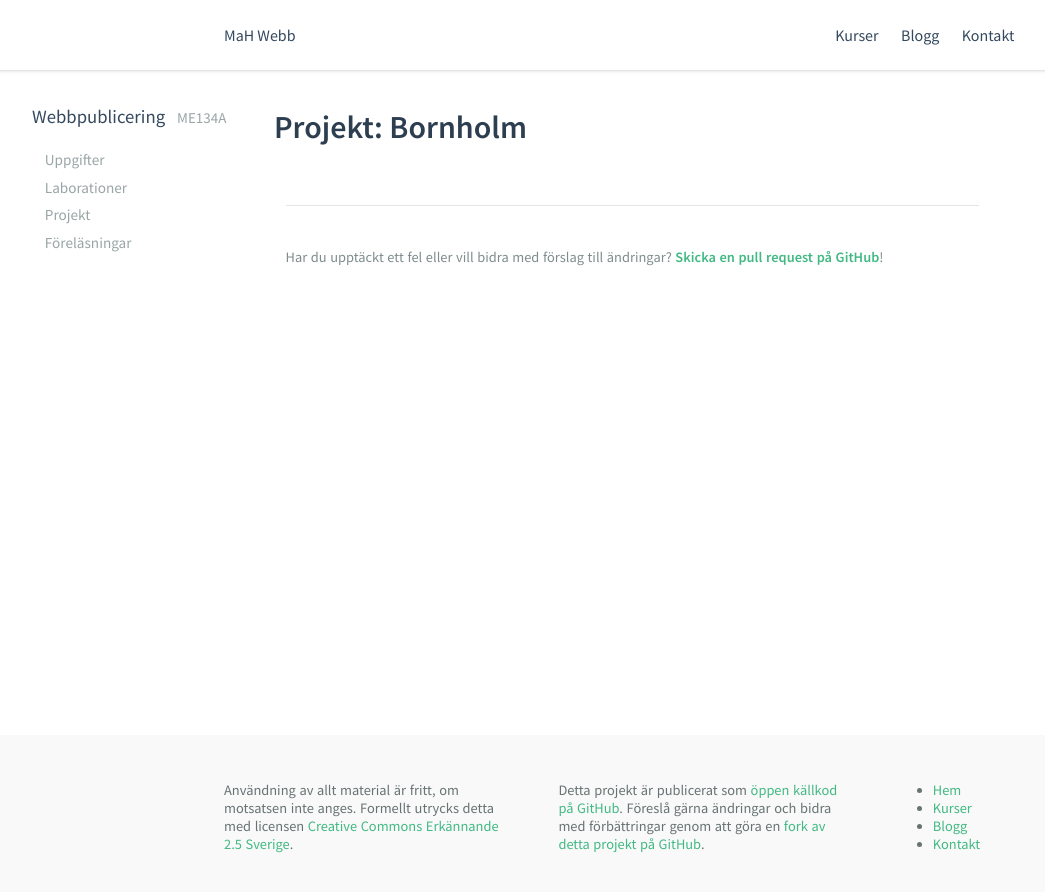
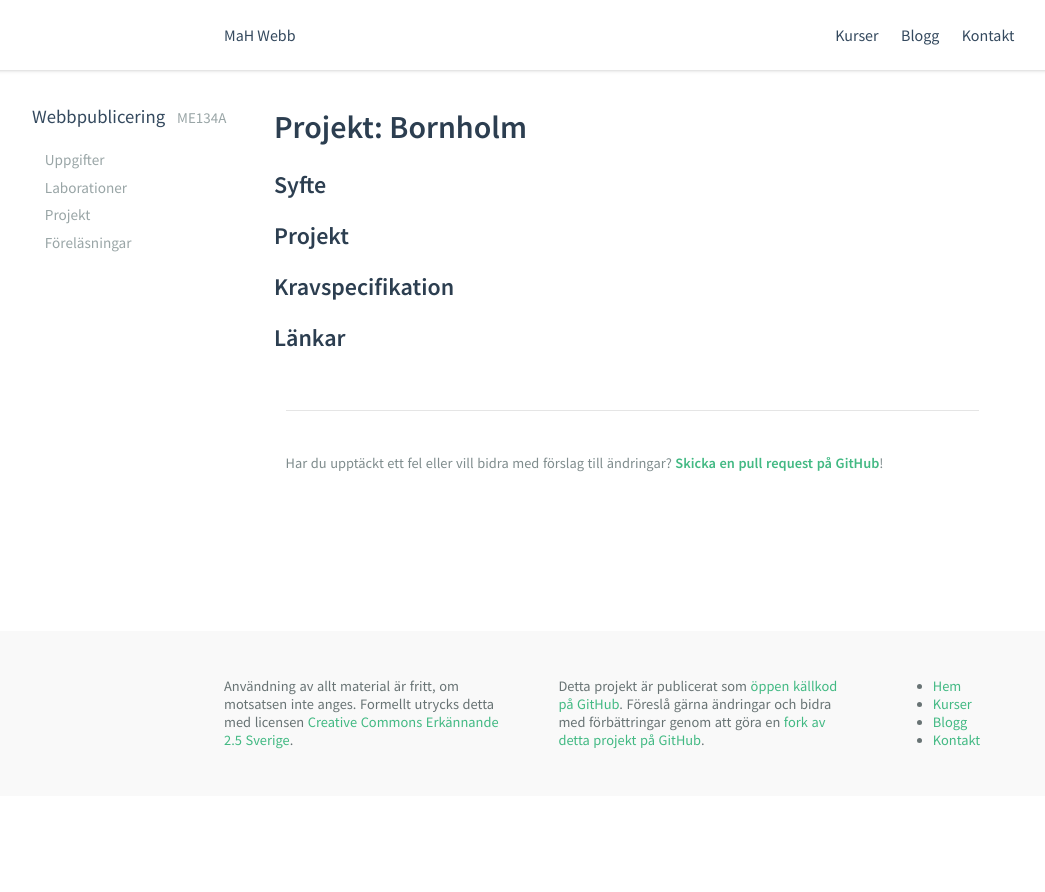
Before and after one commit to otabv/mah-webb.github.io, a Jekyll site: the page built from courses/me134a/projects/P01.md, in a window 1280 px wide. Shown: the top 892 px of the page, without its empty margins (16-1061 px from the left). Built offline with Jekyll 4.4.1, drawn with Linux system fonts in a browser that asks for light colours.

Commit message:
boilerplate headlines

```diff
--- a/courses/me134a/projects/P01.md
+++ b/courses/me134a/projects/P01.md
@@ -5,3 +5,11 @@ code: me134a
 ---
 
 # Projekt: Bornholm
+
+## Syfte
+
+## Projekt
+
+## Kravspecifikation
+
+## Länkar
```
